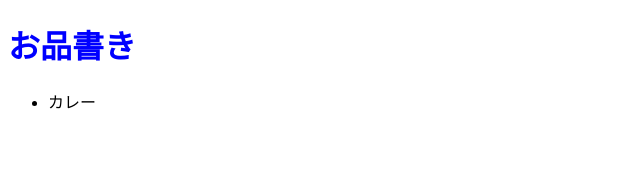
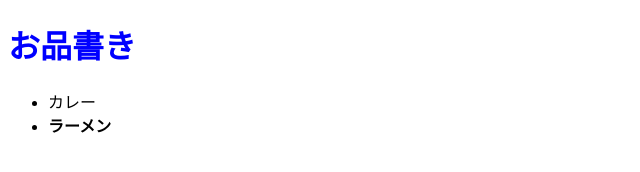
Before and after one commit to devnokiyo/example-git-log, a plain HTML site: page index.html in a window 1280 px wide. Shown: the full height of the page, 0-640 px from the left. Drawn offline with Linux system fonts and the light colour scheme.

Commit message:
[index.html]ラーメンを追加 [style.css]「おすすめ」スタイルを追加

```diff
--- a/css/style.css
+++ b/css/style.css
@@ -1,3 +1,6 @@
 h1 {
   color: #00F
 }
+.recommend {
+  font-weight: bold;
+}
--- a/index.html
+++ b/index.html
@@ -11,6 +11,7 @@
       <h1>お品書き</h1>
       <ul>
         <li>カレー</li>
+        <li class="recommend">ラーメン</li>
       </ul>
     </div>
   </div>
```
